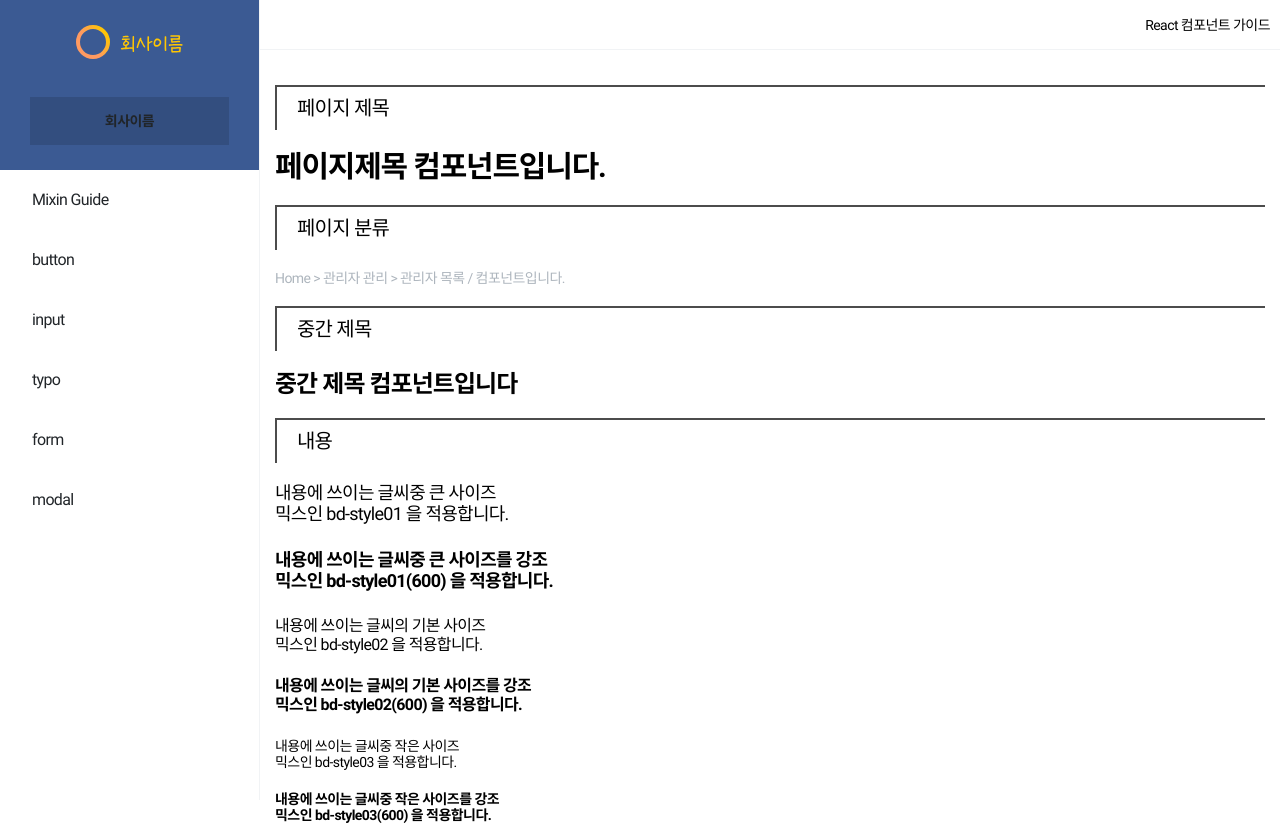
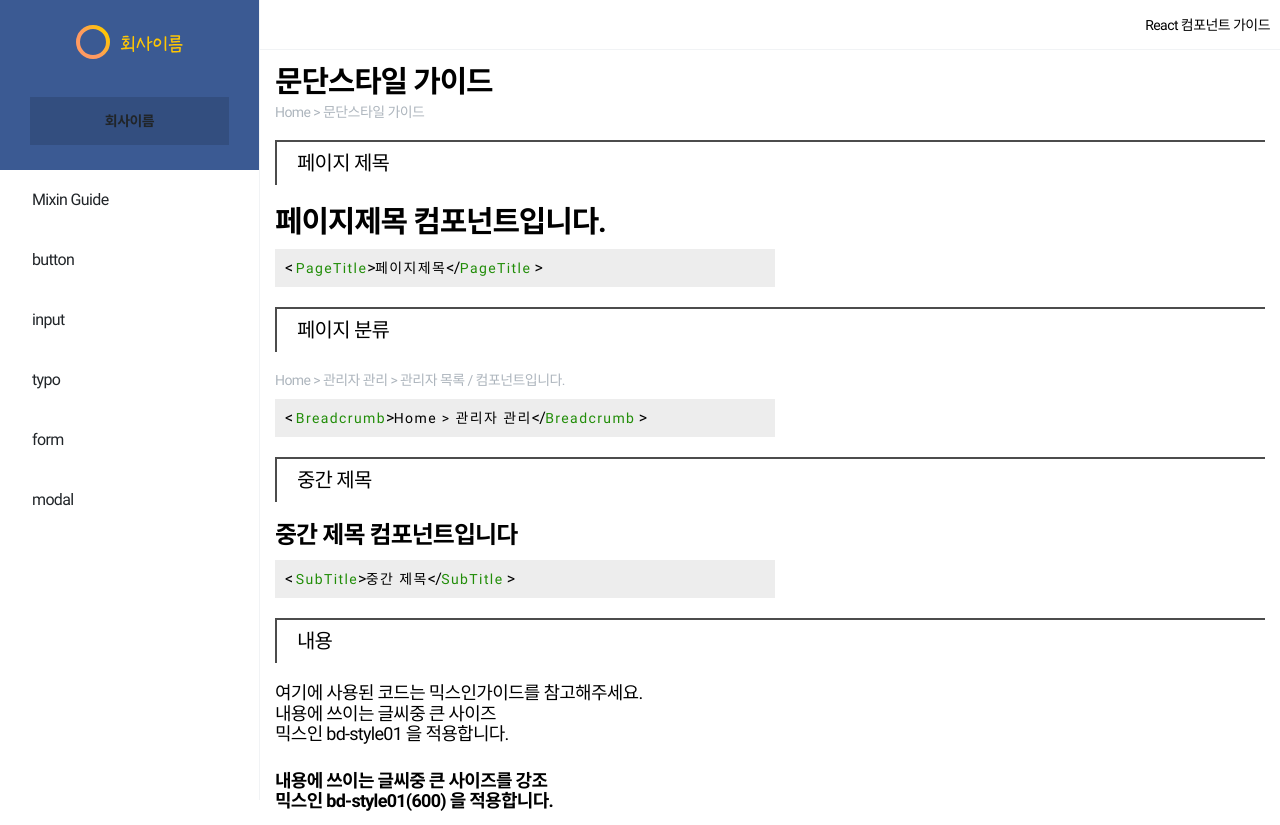
Before and after one commit to RAD-PUB/React_Guide, a React (Vite) app: page /typo in a window 1280 px wide. Shown: the top 825 px of the page. Built offline with nearby package versions, Linux system fonts and the light colour scheme.

Commit message:
타이포 사용법 코드 예시 추가

```diff
--- a/src/assets/scss/components.scss
+++ b/src/assets/scss/components.scss
@@ -38,6 +38,11 @@ p.component-warning {
 	font-size: 18px;
 }
 
+.component-desc-list {
+	padding: 0 20px;
+	list-style: decimal;
+}
+
 // code block style
 .code-wrap {
 	margin-bottom: 20px;
@@ -57,23 +62,35 @@ p.component-warning {
 }
 
 .code .blue {
-	color: #1851a9;
+  color: #1851a9;
 }
 
 .code .skyblue {
-	color: #319fcb;
+  color: #319fcb;
 }
 
 .code .people {
-	color: #8025b7;
+  color: #8025b7;
 }
 
 .code .yellow {
-	color: #8d9100;
+  color: #8d9100;
 }
 
 .code .green {
-	color: #218d08;
+  color: #218d08;
+}
+
+.code .red {
+  color: #c03030;
+}
+
+.code .dep1 {
+  padding-left: 20px;
+}
+
+.code .dep2 {
+  padding-left: 40px;
 }
 
 //
--- a/src/pages/Typo.jsx
+++ b/src/pages/Typo.jsx
@@ -7,23 +7,48 @@ const Typo = () => {
   return (
     <>
       {/* page title */}
+        <PageTitle>문단스타일 가이드</PageTitle>
+        <Breadcrumb>Home &gt; 문단스타일 가이드</Breadcrumb>
       <section>
         <h1 className="component-sub-ttl">페이지 제목</h1>
         <PageTitle>페이지제목 컴포넌트입니다.</PageTitle>
+
+        <aside className="code-wrap">
+          <div className="code">
+            &lt; <span className="green">PageTitle</span>
+            &gt;<span>페이지제목</span>&lt;{'/'}<span className="green">PageTitle</span> &gt;
+          </div>
+        </aside>
       </section>
 
       <section>
         <h1 className="component-sub-ttl">페이지 분류</h1>
         <Breadcrumb>Home &gt; 관리자 관리 &gt; 관리자 목록 / 컴포넌트입니다.</Breadcrumb>
+
+        <aside className="code-wrap">
+          <div className="code">
+            &lt; <span className="green">Breadcrumb</span>
+            &gt;<span>Home &gt; 관리자 관리</span>&lt;{'/'}<span className="green">Breadcrumb</span> &gt;
+          </div>
+        </aside>
       </section>
 
       <section>
         <h1 className="component-sub-ttl">중간 제목</h1>
         <SubTitle>중간 제목 컴포넌트입니다</SubTitle>
+
+        <aside className="code-wrap">
+          <div className="code">
+            &lt; <span className="green">SubTitle</span>
+            &gt;<span>중간 제목</span>&lt;{'/'}<span className="green">SubTitle</span> &gt;
+          </div>
+        </aside>
       </section>
 
       <section>
         <h1 className="component-sub-ttl">내용</h1>
+        <div className="component-desc">여기에 사용된 코드는 믹스인가이드를 참고해주세요.</div>
+
         <div className="conponent-desc">
           <p className="bd-style01">
             내용에 쓰이는 글씨중 큰 사이즈
```
